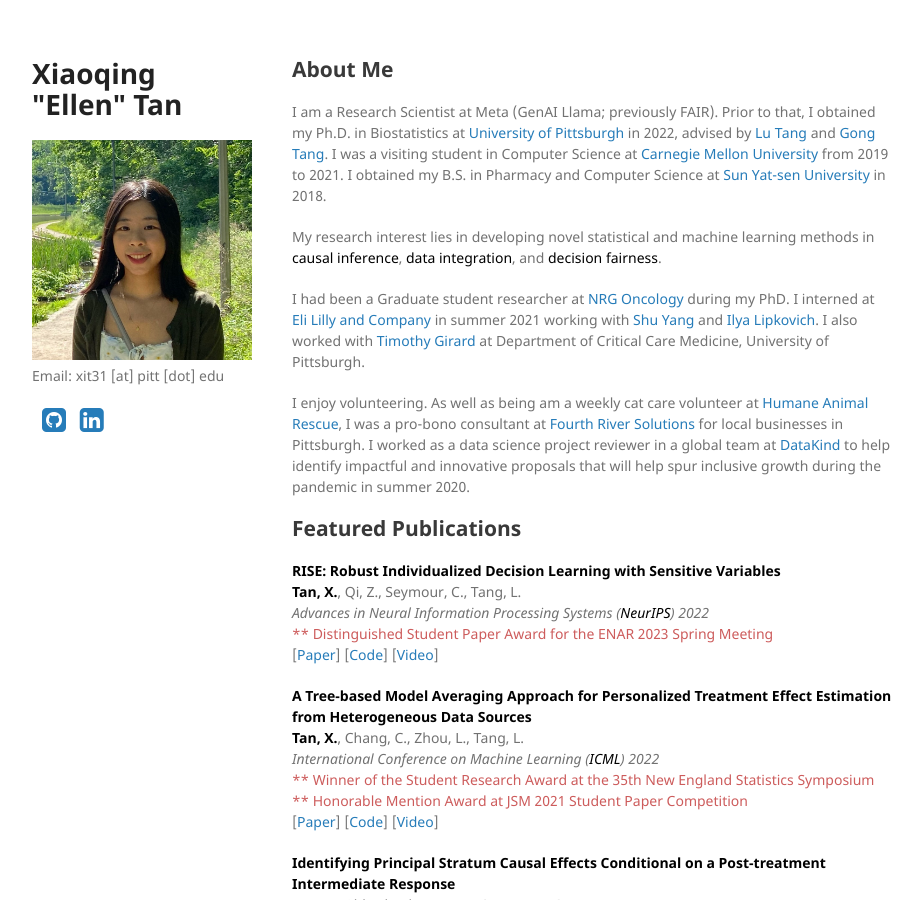
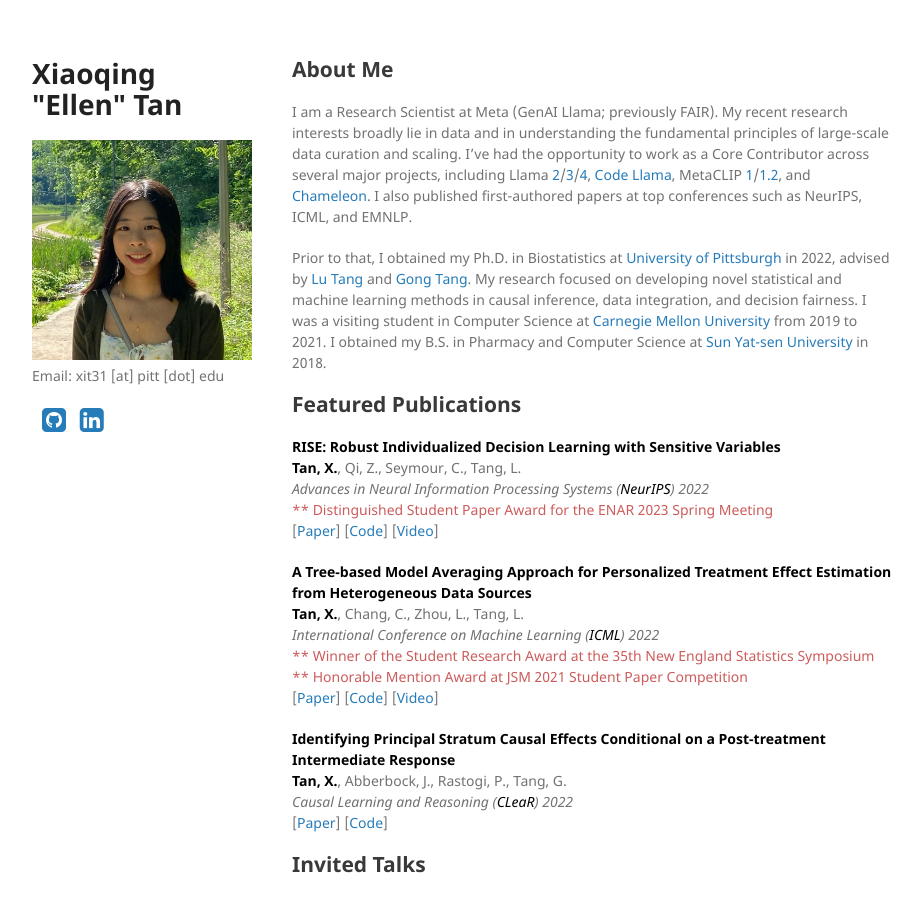
Before and after one commit to ellenxtan/ellenxtan.github.io, a Jekyll site: the page built from index.md, in a window 1280 px wide and 900 px high. Shown: the whole window, without its empty margins (178-1100 px from the left). Built offline with Jekyll 4.4.1, drawn with Linux system fonts in a browser that asks for light colours; a style sheet for code colours, icons or effects is not loaded; our own code applies the rules of GitHub Pages for plain Markdown files.

Commit message:
update intro; todo pubs

```diff
--- a/index.md
+++ b/index.md
@@ -2,14 +2,16 @@
 layout: default
 ---
 ## About Me
-I am a Research Scientist at Meta (GenAI Llama; previously FAIR). Prior to that, I obtained my Ph.D. in Biostatistics at [University of Pittsburgh](https://publichealth.pitt.edu/biostatistics) in 2022, advised by [Lu Tang](https://publichealth.pitt.edu/home/directory/lu-tang) and [Gong Tang](https://publichealth.pitt.edu/home/directory/gong-tang). I was a visiting student in Computer Science at [Carnegie Mellon University](https://www.cs.cmu.edu/) from 2019 to 2021. I obtained my B.S. in Pharmacy and Computer Science at [Sun Yat-sen University](https://www.sysu.edu.cn/sysuen/) in 2018.
+I am a Research Scientist at Meta (GenAI Llama; previously FAIR). My recent research interests broadly lie in data and in understanding the fundamental principles of large-scale data curation and scaling. I've had the opportunity to work as a Core Contributor across several major projects, including Llama [2](https://arxiv.org/pdf/2307.09288)/[3](https://arxiv.org/pdf/2407.21783)/[4](https://ai.meta.com/blog/llama-4-multimodal-intelligence/), [Code Llama](https://arxiv.org/pdf/2308.12950), MetaCLIP [1](https://arxiv.org/pdf/2309.16671)/[1.2](https://arxiv.org/pdf/2410.17251), and [Chameleon](https://arxiv.org/pdf/2405.09818). I also published first-authored papers at top conferences such as NeurIPS, ICML, and EMNLP.
 
-My research interest lies in developing novel statistical and machine learning methods in <font color='#000000'>causal inference</font>, <font color='#000000'>data integration</font>, and <font color='#000000'>decision fairness</font>.
+Prior to that, I obtained my Ph.D. in Biostatistics at [University of Pittsburgh](https://publichealth.pitt.edu/biostatistics) in 2022, advised by [Lu Tang](https://publichealth.pitt.edu/home/directory/lu-tang) and [Gong Tang](https://publichealth.pitt.edu/home/directory/gong-tang). My research focused on developing novel statistical and machine learning methods in causal inference, data integration, and decision fairness. I was a visiting student in Computer Science at [Carnegie Mellon University](https://www.cs.cmu.edu/) from 2019 to 2021. I obtained my B.S. in Pharmacy and Computer Science at [Sun Yat-sen University](https://www.sysu.edu.cn/sysuen/) in 2018.
+
+<!-- My research interest lies in developing novel statistical and machine learning methods in <font color='#000000'>causal inference</font>, <font color='#000000'>data integration</font>, and <font color='#000000'>decision fairness</font>. -->
 <!-- <strong>data integration</strong>, and <strong>decision fairness</strong>.  -->
 
-I had been a Graduate student researcher at [NRG Oncology](https://www.nrgoncology.org/) during my PhD. I interned at [Eli Lilly and Company](https://www.lilly.com/) in summer 2021 working with [Shu Yang](https://shuyang.wordpress.ncsu.edu/) and [Ilya Lipkovich](https://scholar.google.com/citations?user=m4bEhasAAAAJ&hl=en). I also worked with [Timothy Girard](https://ccm.pitt.edu/?q=content/girard-timothy) at Department of Critical Care Medicine, University of Pittsburgh.
+<!-- I had been a Graduate student researcher at [NRG Oncology](https://www.nrgoncology.org/) during my PhD. I interned at [Eli Lilly and Company](https://www.lilly.com/) in summer 2021 working with [Shu Yang](https://shuyang.wordpress.ncsu.edu/) and [Ilya Lipkovich](https://scholar.google.com/citations?user=m4bEhasAAAAJ&hl=en). I also worked with [Timothy Girard](https://ccm.pitt.edu/?q=content/girard-timothy) at Department of Critical Care Medicine, University of Pittsburgh.  -->
 
-I enjoy volunteering. As well as being am a weekly cat care volunteer at [Humane Animal Rescue](https://www.humaneanimalrescue.org/), I was a pro-bono consultant at [Fourth River Solutions](http://www.fourthriversolutions.org/) for local businesses in Pittsburgh. I worked as a data science project reviewer in a global team at [DataKind](https://www.datakind.org/) to help identify impactful and innovative proposals that will help spur inclusive growth during the pandemic in summer 2020.
+<!-- I enjoy volunteering. As well as being am a weekly cat care volunteer at [Humane Animal Rescue](https://www.humaneanimalrescue.org/), I was a pro-bono consultant at [Fourth River Solutions](http://www.fourthriversolutions.org/) for local businesses in Pittsburgh. I worked as a data science project reviewer in a global team at [DataKind](https://www.datakind.org/) to help identify impactful and innovative proposals that will help spur inclusive growth during the pandemic in summer 2020. -->
 
 
 <!-- ## Education
```
